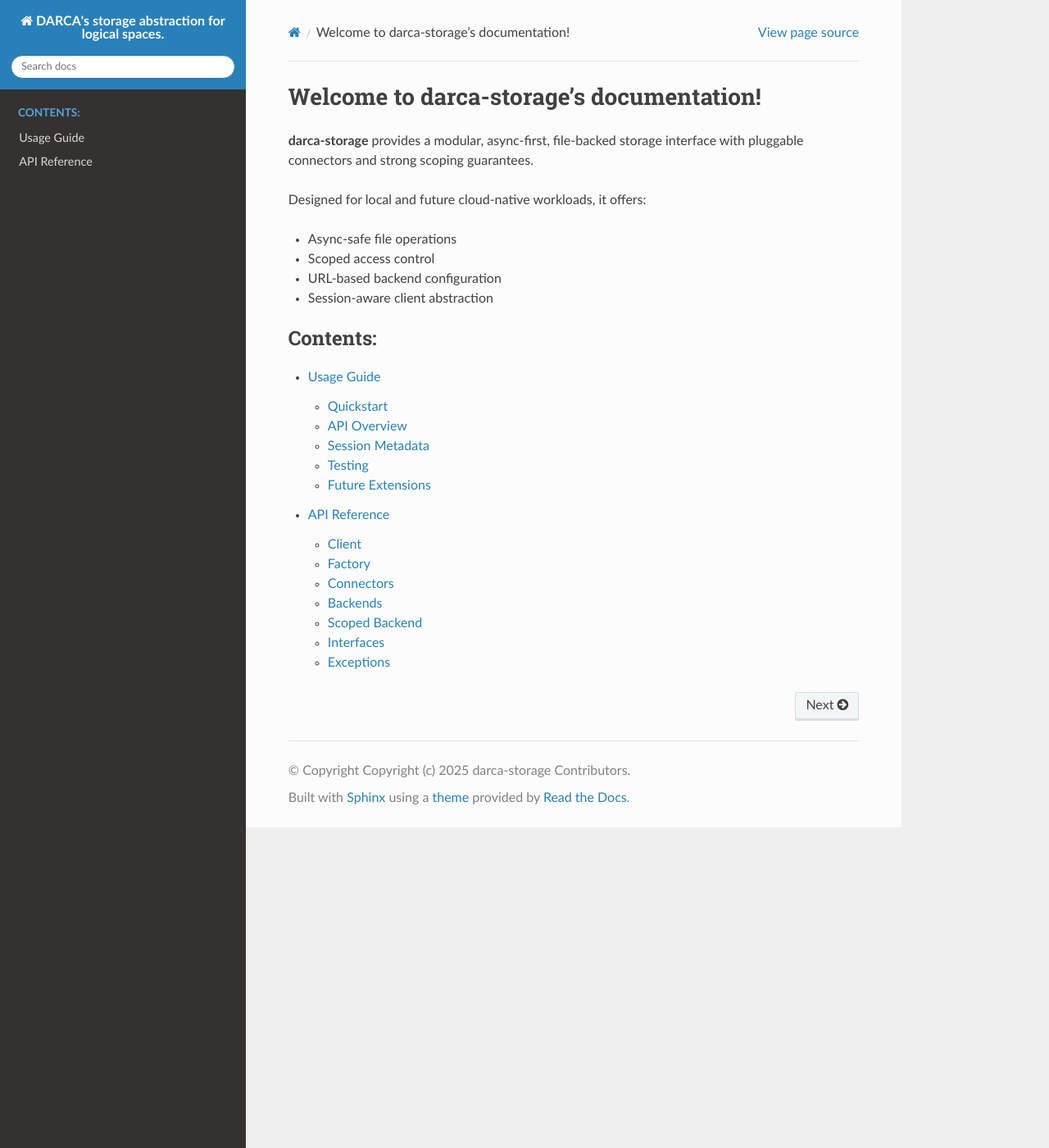
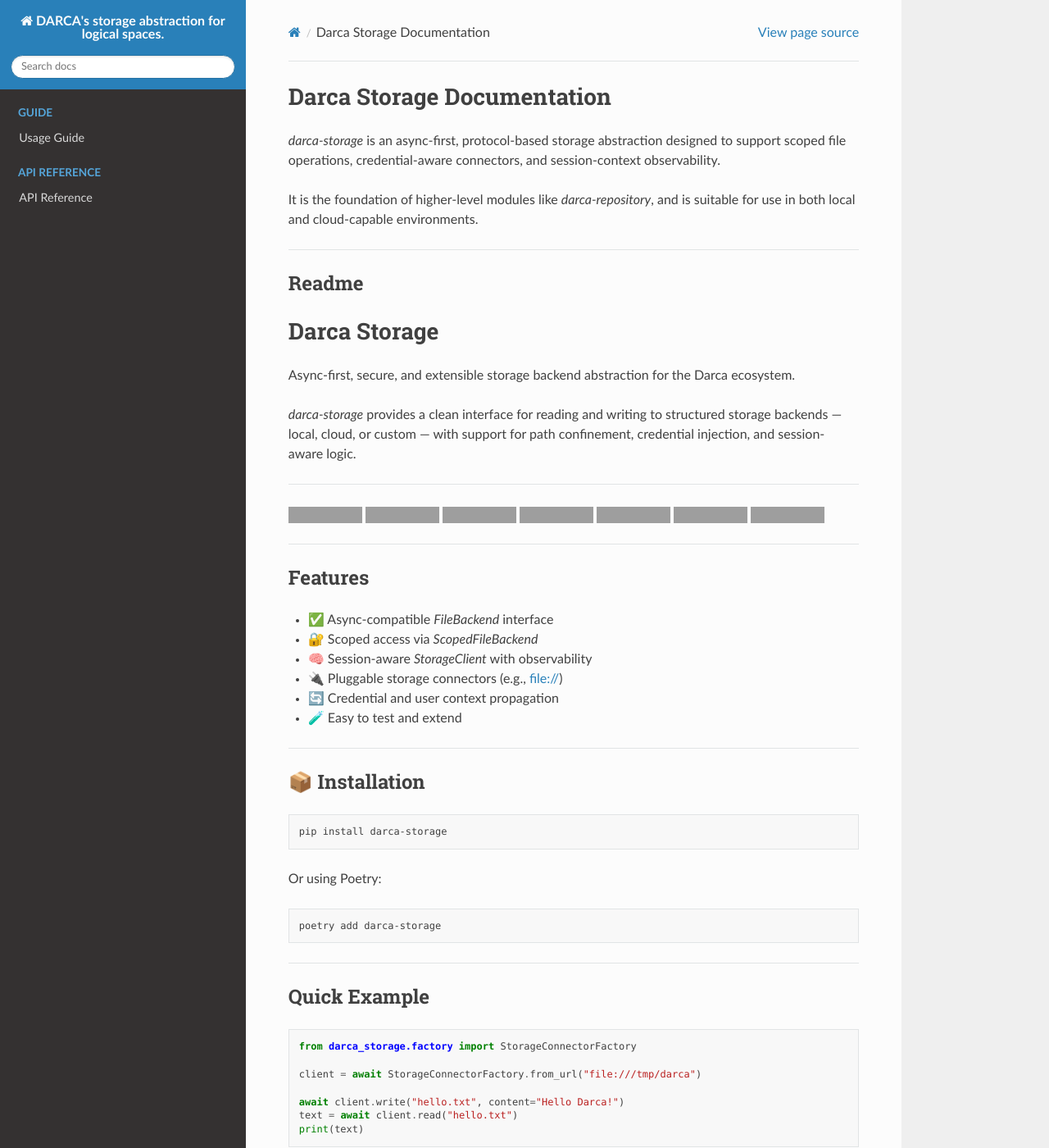
Before and after one commit to roelkist/darca-storage, a Sphinx documentation site: the page built from docs/source/index.rst, in a window 1280 px wide and 1400 px high. Shown: the whole window at 82% size. Built offline with Sphinx 7.4.7 and the Read the Docs theme 3.1.0, drawn with Linux system fonts in a browser that asks for light colours; some of the changed text lies outside the part shown; grey boxes are pictures that could not be loaded.

Commit message:
updated docs and readme

```diff
--- a/README.rst
+++ b/README.rst
@@ -1,7 +1,12 @@
-darca-storage
-===================
+Darca Storage
+=============
 
-Storage intance with file operation support for multiple backends.
+Async-first, secure, and extensible storage backend abstraction for the Darca ecosystem.
+
+`darca-storage` provides a clean interface for reading and writing to structured storage backends —
+local, cloud, or custom — with support for path confinement, credential injection, and session-aware logic.
+
+----
 
 |Build Status| |Deploy Status| |CodeCov| |Formatting| |License| |PyPi Version| |Docs|
 
@@ -24,6 +29,20 @@ Storage intance with file operation support for multiple backends.
    :target: https://roelkist.github.io/darca-storage/
    :alt: GitHub Pages
 
+----
+
+Features
+--------
+
+- ✅ Async-compatible `FileBackend` interface
+- 🔐 Scoped access via `ScopedFileBackend`
+- 🧠 Session-aware `StorageClient` with observability
+- 🔌 Pluggable storage connectors (e.g., file://)
+- 🔄 Credential and user context propagation
+- 🧪 Easy to test and extend
+
+----
+
 📦 Installation
 ---------------
 
@@ -37,6 +56,57 @@ Or using Poetry:
 
    poetry add darca-storage
 
+----
+
+Quick Example
+-------------
+
+.. code-block:: python
+
+    from darca_storage.factory import StorageConnectorFactory
+
+    client = await StorageConnectorFactory.from_url("file:///tmp/darca")
+
+    await client.write("hello.txt", content="Hello Darca!")
+    text = await client.read("hello.txt")
+    print(text)
+
+----
+
+Security by Default
+-------------------
+
+All paths are resolved via `ScopedFileBackend`, which:
+
+- Normalizes and confines all access to a declared `base_path`
+- Prevents path traversal (e.g., `../../etc/passwd`)
+- Raises `StorageClientPathViolation` if the boundary is violated
+
+----
+
+Extending
+---------
+
+Implement a new backend:
+
+.. code-block:: python
+
+    class MyBackend(FileBackend):
+        async def read(self, path: str, *, binary=False) -> Union[str, bytes]:
+            ...
+
+Implement a new connector:
+
+.. code-block:: python
+
+    class MyConnector(StorageConnector):
+        async def connect(self) -> FileBackend:
+            return ScopedFileBackend(...)
+
+Then register your scheme inside `StorageConnectorFactory`.
+
+----
+
 📚 Documentation
 ----------------
 
@@ -49,6 +119,8 @@ To build locally:
 .. code-block:: bash
 
    make docs
+
+----
 
 🧪 Testing
 ----------
@@ -65,6 +137,8 @@ Coverage and reports:
 - Stores HTML output in `htmlcov/`
 - Fully parallel test support with `xdist`
 
+----
+
 🤝 Contributing
 ---------------
 
@@ -76,6 +150,8 @@ We welcome all contributions!
 
 See `CONTRIBUTING.rst` for detailed guidelines.
 
+----
+
 📄 License
 ----------
 
--- a/docs/source/index.rst
+++ b/docs/source/index.rst
@@ -1,21 +1,57 @@
-.. darca-storage documentation master file
+Darca Storage Documentation
+===========================
 
-Welcome to darca-storage's documentation!
-=========================================
+`darca-storage` is an async-first, protocol-based storage abstraction designed to support
+scoped file operations, credential-aware connectors, and session-context observability.
 
-**darca-storage** provides a modular, async-first, file-backed storage interface
-with pluggable connectors and strong scoping guarantees.
+It is the foundation of higher-level modules like `darca-repository`, and is suitable for use
+in both local and cloud-capable environments.
 
-Designed for local and future cloud-native workloads, it offers:
+----
 
-- Async-safe file operations
-- Scoped access control
-- URL-based backend configuration
-- Session-aware client abstraction
+Readme
+------
+
+.. include:: ../../README.rst
+
+----
+
+Community & Contribution
+------------------------
+
+.. include:: ../../CONTRIBUTING.rst
+
+----
+
+Contents
+--------
 
 .. toctree::
    :maxdepth: 2
-   :caption: Contents:
+   :caption: Guide
 
    usage
+
+.. toctree::
+   :maxdepth: 1
+   :caption: API Reference
+
    api
+
+----
+
+Project Information
+-------------------
+
+- Author: Roel Kist
+- License: MIT
+- Version: |release|
+
+----
+
+Indices and Tables
+------------------
+
+* :ref:`genindex`
+* :ref:`modindex`
+* :ref:`search`
--- a/docs/source/usage.rst
+++ b/docs/source/usage.rst
@@ -1,93 +1,112 @@
 Usage Guide
 ===========
 
-This guide demonstrates how to use `darca-storage` in real-world applications.
+This guide introduces the core usage patterns of `darca-storage`, including how to create
+a `StorageClient`, perform file operations, and leverage session-aware metadata securely.
 
-Quickstart
-----------
+----
 
-Install:
+Create a StorageClient
+-----------------------
 
-.. code-block:: bash
-
-    pip install darca-storage
-
-Get a storage client for the local filesystem:
+The `StorageConnectorFactory` resolves URL-based storage targets into secure, ready-to-use clients.
 
 .. code-block:: python
 
     from darca_storage.factory import StorageConnectorFactory
 
-    async def init_client():
-        client = await StorageConnectorFactory.from_url("file:///tmp/app-storage")
-        await client.write("welcome.txt", "Hello Darca!")
-        print(await client.read("welcome.txt"))
+    client = await StorageConnectorFactory.from_url("file:///tmp/my-data")
 
-All client paths are **scoped** to the base directory you provide.
-Escape attempts like `../../etc/passwd` will be rejected.
+This guarantees a `StorageClient` backed by a `ScopedFileBackend`, which confines all paths
+to the declared root directory.
 
-API Overview
-------------
+----
 
-Once connected, the client exposes all core methods:
+Perform File Operations
+-----------------------
+
+Each operation is asynchronous and works with either text or binary content.
 
 .. code-block:: python
 
-    await client.write("file.txt", "data")
-    exists = await client.exists("file.txt")
-    content = await client.read("file.txt")
-    await client.rename("file.txt", "renamed.txt")
-    await client.delete("renamed.txt")
+    await client.write("notes.txt", content="hello world")
+    text = await client.read("notes.txt")
+    print(text)
 
-Directory management:
+    exists = await client.exists("notes.txt")
+    await client.rename("notes.txt", "archived/hello.txt")
+
+    await client.mkdir("logs")
+    await client.rmdir("logs")
+
+    await client.delete("archived/hello.txt")
+
+----
+
+Use Binary Files
+----------------
+
+Set the `binary=True` flag when working with bytes.
 
 .. code-block:: python
 
-    await client.mkdir("data/logs", parents=True)
-    files = await client.list("data", recursive=True)
-    await client.rmdir("data/logs")
+    await client.write("data.bin", content=b"\x00\xFF", binary=True)
+    content = await client.read("data.bin", binary=True)
+    assert isinstance(content, bytes)
+
+----
 
 Session Metadata
 ----------------
 
-`StorageClient` captures session context, useful for inspection or auditing:
+Session context (e.g. repository name, storage path, tags) is propagated through `StorageClient`.
 
 .. code-block:: python
 
-    print(client.user)  # 'your-username' (optional)
-    print(client.session)  # {'scheme': 'file', 'base_path': '/tmp/app-storage'}
+    context = client.context()
+    print(context["session_metadata"])
 
-    print(client.context())
-    # {
-    #   'user': 'your-username',
-    #   'session_metadata': {'scheme': 'file', 'base_path': ...},
-    #   'backend_type': 'ScopedFileBackend'
-    # }
+----
 
-Testing
--------
+Credential Support
+------------------
 
-You can use a real `file://` temp directory for integration tests, or mock the backend for unit tests:
+If provided, credentials are injected automatically into the connector and exposed securely:
 
 .. code-block:: python
 
-    from unittest.mock import AsyncMock
-    from darca_storage.client import StorageClient
+    client = await StorageConnectorFactory.from_url(
+        "file:///var/data",
+        credentials={"posix_user": "backup"},
+        session_metadata={"request_id": "abc-123"},
+    )
 
-    backend = AsyncMock()
-    backend.read.return_value = "mock"
-    client = StorageClient(backend=backend)
+    print(client.credentials)      # {'posix_user': 'backup'}
+    print(client.context()["credentials"])  # {'posix_user': '***'}
 
-    assert await client.read("x") == "mock"
+----
 
-Future Extensions
------------------
+Path Security: ScopedFileBackend
+--------------------------------
 
-Planned enhancements include:
+Every file path is confined to a declared root directory. Any attempt to escape (e.g. via `../`) raises an error:
 
-- `s3://` for AWS S3
-- `mem://` for ephemeral storage
-- `presign_url()` for web access
-- Token-aware `refresh()` for cloud credentials
+.. code-block:: python
 
-All connectors will be discoverable via `StorageConnectorFactory.from_url(...)`.
+    await client.write("../etc/passwd", "oops")
+
+.. error::
+
+    StorageClientPathViolation: Access to '/etc/passwd' is outside the storage base path
+
+----
+
+Flush and Refresh Hooks
+-----------------------
+
+Hooks for future extension (e.g., buffering, auth refresh):
+
+.. code-block:: python
+
+    await client.flush()    # no-op unless implemented
+    await client.refresh()  # e.g. for cloud token renewal
```
Also changed, not shown: coverage.json (+1 -1 lines), docs/source/api.rst (+28 -5 lines), 3 other files.
